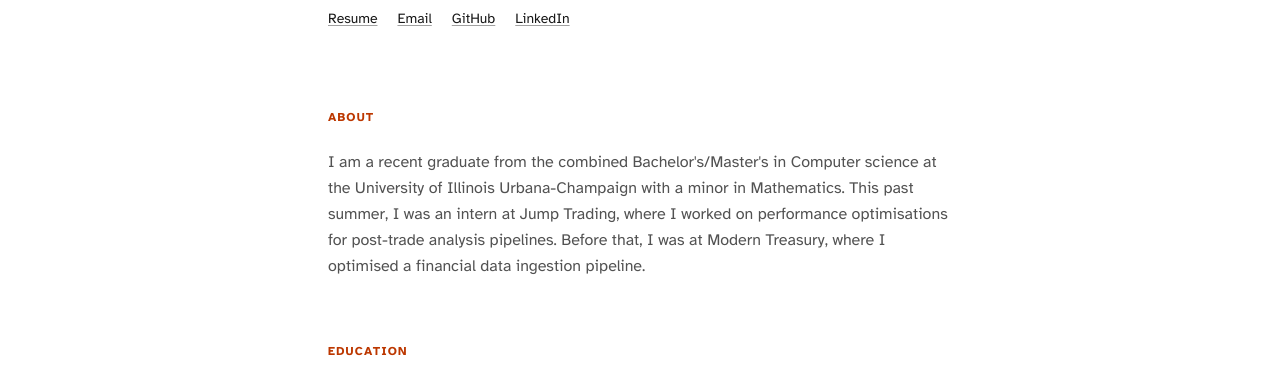
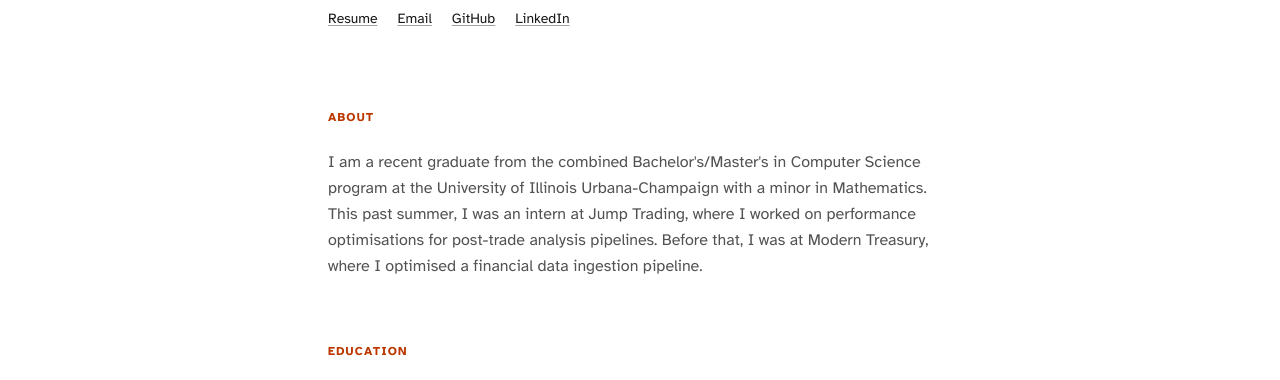
Before and after one commit to zhuangy47/zhuangy47.github.io, an Astro site: page / in a window 1280 px wide. Shown: the part 359-739 px from the top of the page. Built offline with nearby package versions, Linux system fonts and the light colour scheme; Astro itself is replaced by a stand-in of ours.

Commit message:
Fix capitalization in Computer Science degree mention

```diff
--- a/src/pages/index.astro
+++ b/src/pages/index.astro
@@ -50,7 +50,7 @@ const experience = [...experienceData].sort((a, b) => {
     <h2 class="section-label">About</h2>
     <div class="space-y-4 text-neutral-600 dark:text-neutral-400 leading-relaxed">
       <p>
-        I am a recent graduate from the combined Bachelor's/Master's in Computer science at the University of Illinois Urbana-Champaign with a minor in Mathematics.
+        I am a recent graduate from the combined Bachelor's/Master's in Computer Science program at the University of Illinois Urbana-Champaign with a minor in Mathematics.
         This past summer, I was an intern at Jump Trading, where I worked on performance optimisations for post-trade analysis pipelines.
         Before that, I was at Modern Treasury, where I optimised a financial data ingestion pipeline.
       </p>
```
